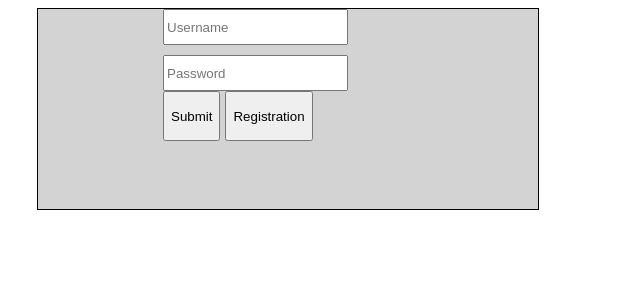
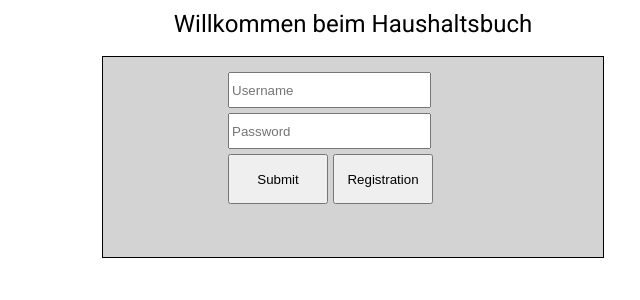
Before and after one commit to sbrosowski/Login_template, an Angular app in the folder AngularCli/: page /login in a window 1280 px wide. Shown: the top 300 px of the page, without its empty margins (287-927 px from the left). Built offline with nearby package versions, Linux system fonts and the light colour scheme.

Commit message:
CSS Loginseite angepasst.

```diff
--- a/AngularCli/src/app/Components/Login/login.component.css
+++ b/AngularCli/src/app/Components/Login/login.component.css
@@ -3,16 +3,20 @@
   width: 500px;
   height: 200px;
   background-color: lightgrey;
+  margin: auto;
 }
 
 .login-username-textfield {
-  margin: auto;
-  height: 30px
+  margin-top: 15px;
+  height: 30px;
+  width: 195px
 }
 
 .login-password-textfield {
   height: 30px;
-  margin-top: 10px;
+  margin-top: 5px;
+  margin-bottom: 5px;
+  width: 195px;
 }
 
 .login-page-buttons {
@@ -21,10 +25,11 @@
 
 .login-button {
   height: 50px;
-  witdh: 100px;
+  width: 100px;
+  margin-right: 5px
 }
 
 .registration-button {
   height: 50px;
-  witdh: 100px;
+  width: 100px;
 }
--- a/AngularCli/src/app/Components/Login/login.component.html
+++ b/AngularCli/src/app/Components/Login/login.component.html
@@ -1,6 +1,6 @@
-<title>Willkommen beim Haushaltsbuch</title>
+<h1 style="text-align: center">Willkommen beim Haushaltsbuch</h1>
 
-<div style="margin:auto; width:50%">
+<div>
   <form class="login-form" (submit)="login($event)">
     <div style="margin:auto; width:50%">
       <input class="login-username-textfield" placeholder="Username" type="text" id="username"/>
@@ -9,7 +9,7 @@
       <input class="login-password-textfield" placeholder="Password" type="password" id="password"/>
     </div>
     <div style="margin:auto; width:50%" class="login-page-buttons">
-      <input class="login-button" style="margin-right: 5px" type="submit" value="Submit"/>
+      <input class="login-button" type="submit" value="Submit"/>
       <input class="registration-button" type="button" (click)="redirectToRegistration()" value="Registration"/>
     </div>
   </form>
```
